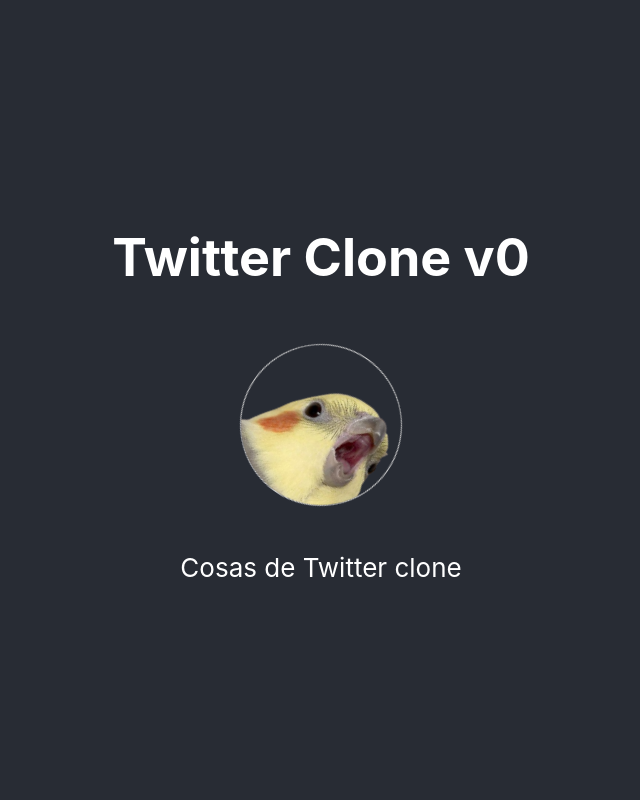
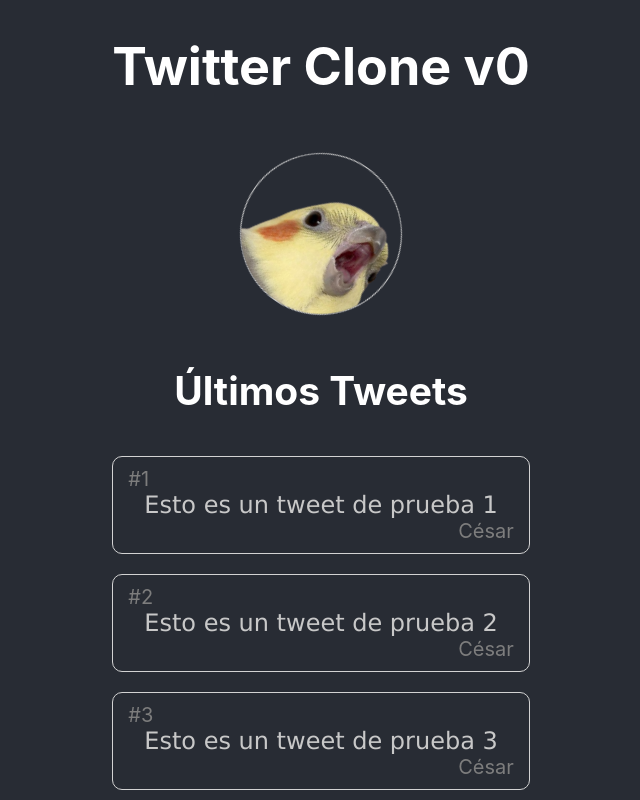
Before and after one commit to dianafontecha73/learn-react-fork, a React (Create React App) app in the folder twitter-clone-0/: page / in a window 1280 px wide. Shown: the whole page, without its empty margins (319-959 px from the left). Built offline with nearby package versions, Linux system fonts and the light colour scheme.

Commit message:
Tweets de ejemplo y estilos

```diff
--- a/twitter-clone-0/src/App.css
+++ b/twitter-clone-0/src/App.css
@@ -40,3 +40,46 @@
     transform: rotate(360deg);
   }
 }
+
+/* Estilos personalizados */
+
+.tweet-container{
+  display: flex;
+  flex-direction: column;
+  align-items: center;
+  justify-content: center;
+  width: 100%;
+}
+.tweet-item{
+  border: 1px solid lightgray;
+  border-radius: 10px;
+  width: 100%;
+  margin: 10px;
+  padding: 10px;
+}
+.tweet-item:hover{
+  background-color: rgb(40, 40, 40);
+  border: 1px solid rgb(100, 100, 100);
+}
+.tweet-field{
+  margin: 0 auto;
+}
+.id{
+  display: flex;
+  justify-content: flex-start;
+  font-size: 1.25rem;
+  margin-left: 5px;
+  color:rgb(125, 125, 125);
+}
+.content{
+  font-size: 1.5rem;
+  font-family:Verdana, Geneva, Tahoma, sans-serif;
+  color: rgb(200, 200, 200);
+}
+.author{
+  display: flex;
+  justify-content: flex-end;
+  font-size: 1.25rem;
+  margin-right: 5px;
+  color:rgb(125, 125, 125);
+}
--- a/twitter-clone-0/src/App.js
+++ b/twitter-clone-0/src/App.js
@@ -1,5 +1,6 @@
 import logo from './assets/img/logo.png';
 import './App.css';
+import tweets from './assets/json/tweets.json'
 
 function App() {
   return (
@@ -7,7 +8,18 @@
       <header className="App-header">
         <h1>Twitter Clone v0</h1>
         <img src={logo} width={300} className="App-logo" alt="logo" />
-        <p>Cosas de Twitter clone</p>
+        <div>
+          <h2>Últimos Tweets</h2>
+          <div className="tweet-container">
+            {tweets.map((tweet) => (
+              <div className="tweet-item">
+                <p className="tweet-field id">#{tweet.id}</p>
+                <p className="tweet-field content">{tweet.content}</p>
+                <p className="tweet-field author">{tweet.author}</p>
+                </div>
+            ))}
+          </div>
+        </div>
       </header>
     </div>
   );
--- /dev/null
+++ b/twitter-clone-0/src/assets/json/tweets.json
@@ -0,0 +1,17 @@
+[
+  {
+    "id": 1,
+    "content": "Esto es un tweet de prueba 1",
+    "author": "César"
+  },
+  {
+    "id": 2,
+    "content": "Esto es un tweet de prueba 2",
+    "author": "César"
+  },
+  {
+    "id": 3,
+    "content": "Esto es un tweet de prueba 3",
+    "author": "César"
+  }
+]
```
